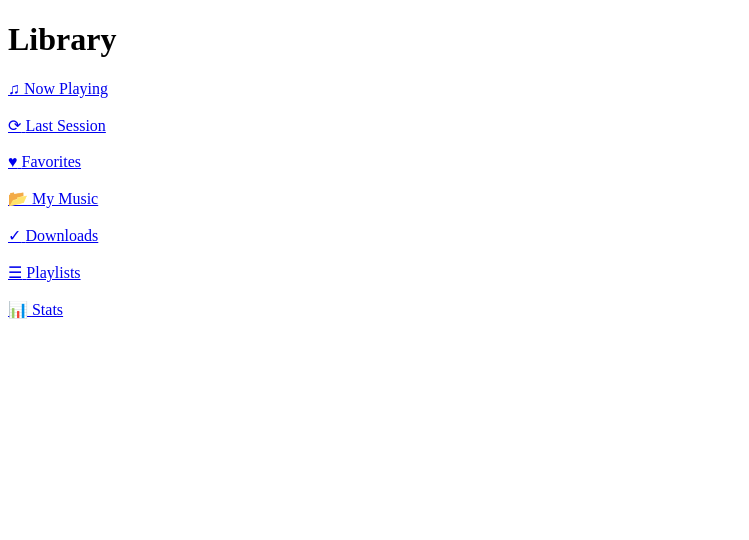
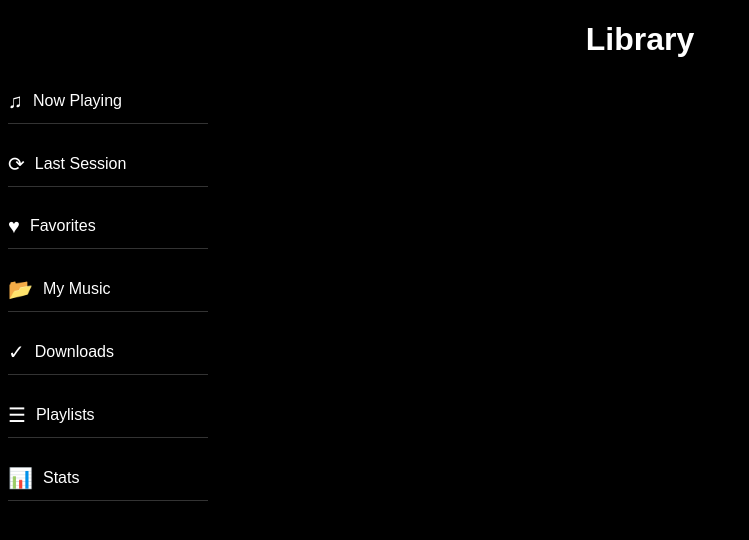
Before and after one commit to gohilshital/music_website, a plain HTML site: page index.html in a window 1280 px wide. Shown: the whole page, without its empty margins (0-749 px from the left). Drawn offline with Linux system fonts and the light colour scheme.

Commit message:
changes done

```diff
--- a/index.html
+++ b/index.html
@@ -4,7 +4,7 @@
     <meta charset="UTF-8">
     <meta name="viewport" content="width=<device-width>, initial-scale=1.0">
     <title>Document</title>
-    <link rel="stylesheet" href="script1.css">
+    <link rel="stylesheet" href="style.css">
 </head>
 <body>
     <h1>Library</h1>
```
